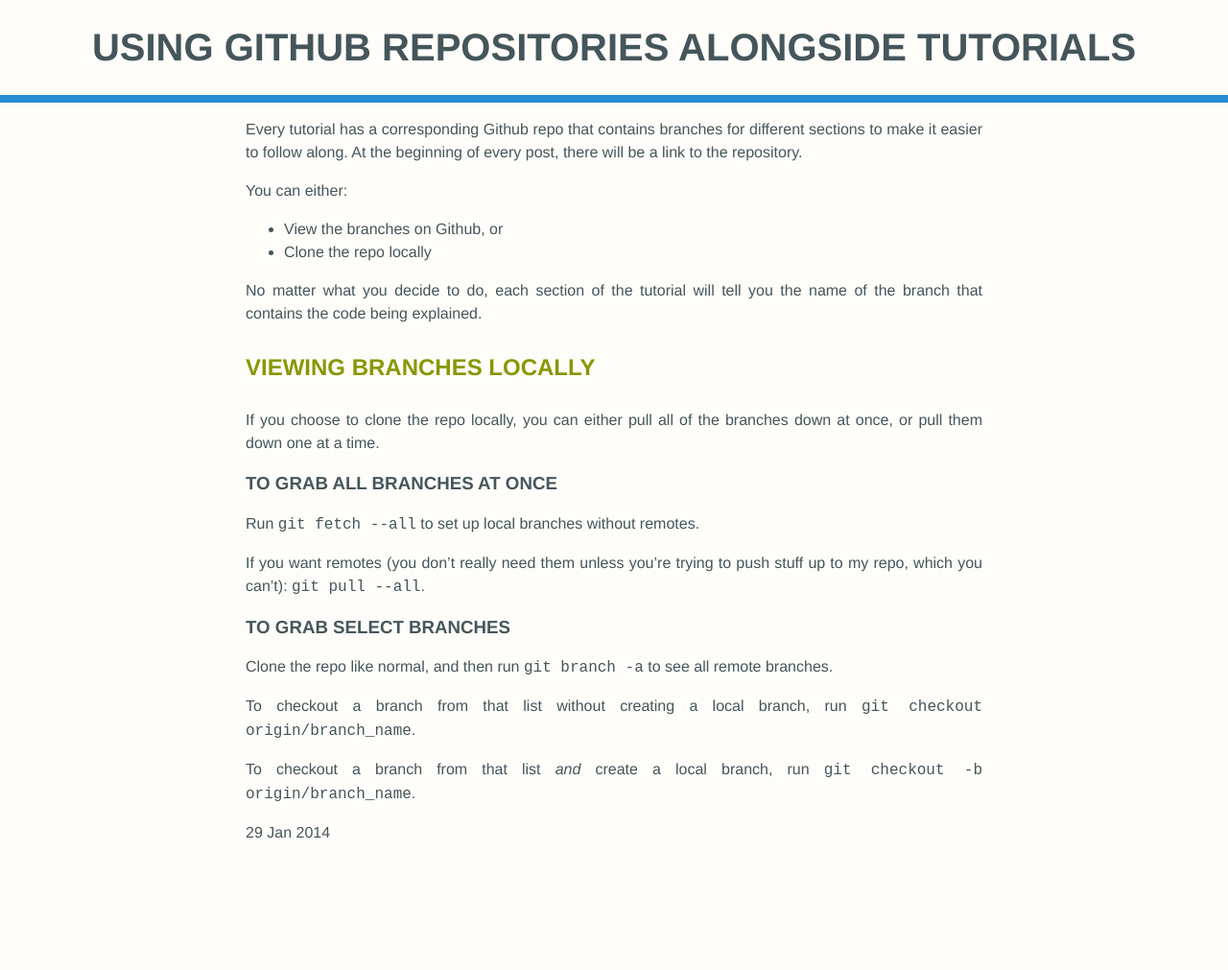
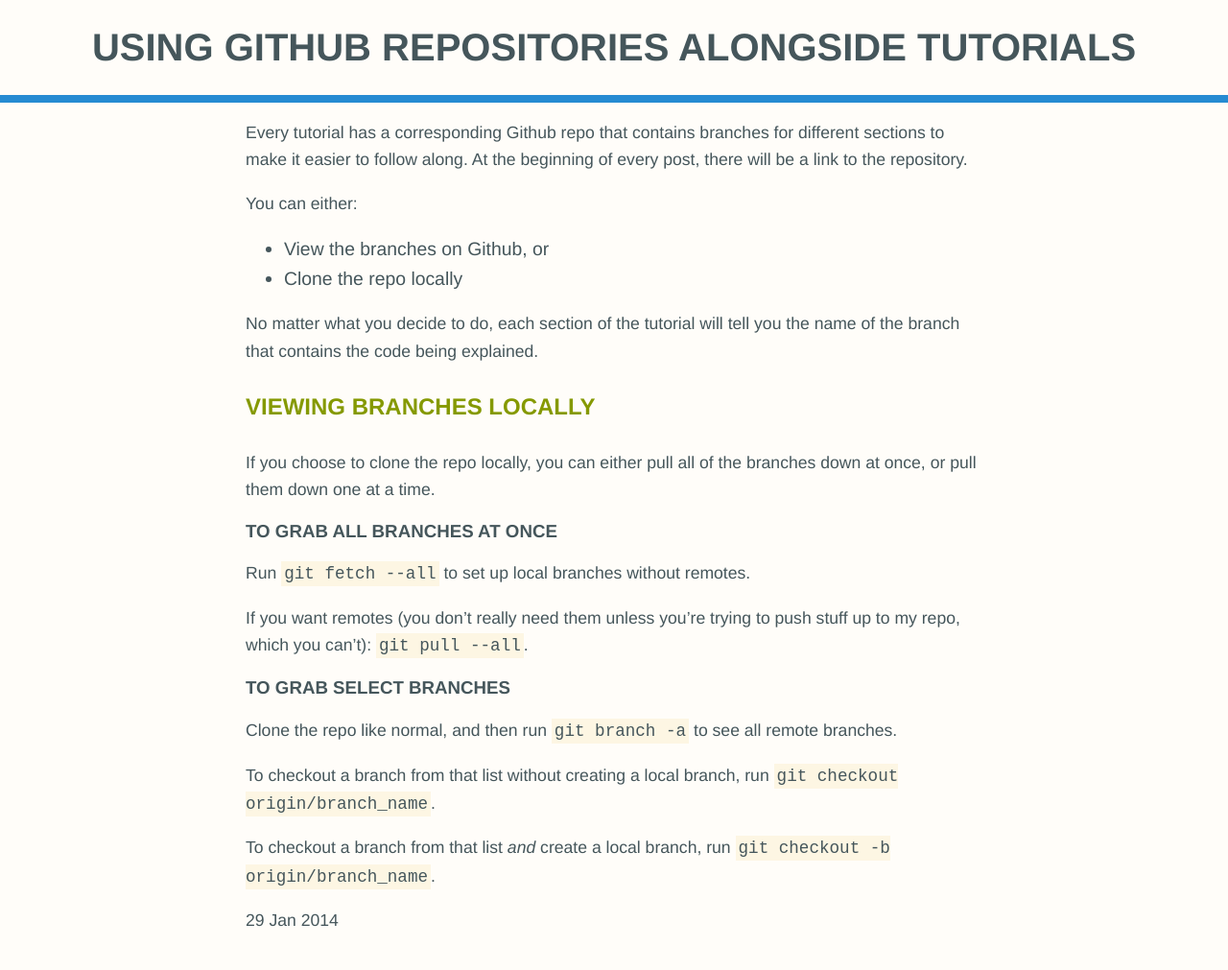
Before and after one commit to feministy/testing, a Jekyll site: the page built from _posts/2014-01-29-using-github-branches.md, in a window 1280 px wide. Shown: the whole page at 96% size. Built offline with Jekyll 4.4.1, drawn with Linux system fonts in a browser that asks for light colours; Markdown is read by kramdown in place of the engine named in the settings; before the commit the page ends 916 px from its top, so only the background shows below that.

Commit message:
background color and padding for inline code

```diff
--- a/stylesheets/main.css
+++ b/stylesheets/main.css
@@ -52,48 +52,52 @@ html, body,
 
 /* line 11, ../sass/main.scss */
 p, ul, ol, li {
-  font-size: 1em;
-  line-height: 1.5em;
-  text-align: justify;
+  font-size: 1.1em;
+  line-height: 1.6em;
+}
+/* line 14, ../sass/main.scss */
+p code, ul code, ol code, li code {
+  background: #fdf6e3;
+  padding: 3px;
 }
 
-/* line 17, ../sass/main.scss */
+/* line 20, ../sass/main.scss */
 a {
   text-decoration: none;
 }
 
-/* line 22, ../sass/main.scss */
+/* line 25, ../sass/main.scss */
 pre {
   padding: 10px;
 }
 
-/* line 33, ../sass/main.scss */
+/* line 36, ../sass/main.scss */
 .header {
   text-align: center;
   font-size: 1.25em;
   border-bottom: 8px solid #268bd2;
 }
 
-/* line 39, ../sass/main.scss */
+/* line 42, ../sass/main.scss */
 .nav {
   padding: 10px 0px 0px 0px;
   font-size: 0.8em;
 }
 
-/* line 44, ../sass/main.scss */
+/* line 47, ../sass/main.scss */
 .content {
   padding-bottom: 20px;
 }
 
-/* line 49, ../sass/main.scss */
+/* line 52, ../sass/main.scss */
 .post h1 {
   padding: 10px;
 }
-/* line 54, ../sass/main.scss */
+/* line 57, ../sass/main.scss */
 .post h2 {
   padding: 10px 0px;
 }
-/* line 59, ../sass/main.scss */
+/* line 62, ../sass/main.scss */
 .post h6 {
   text-align: right;
   font-family: monospace, "proxima-nova", "Proxima Nova", Helvetica, Arial, sans-serif;
```
Also changed, not shown: sass/main.scss (+6 -3 lines).
